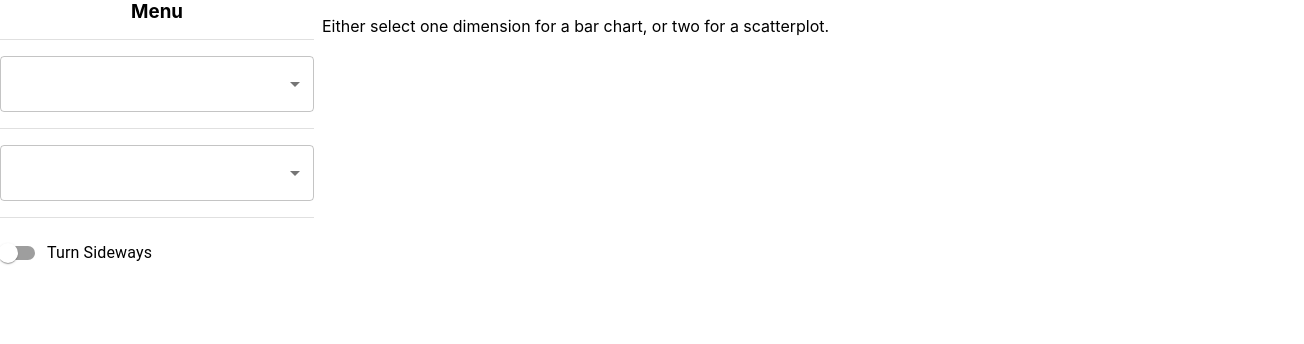
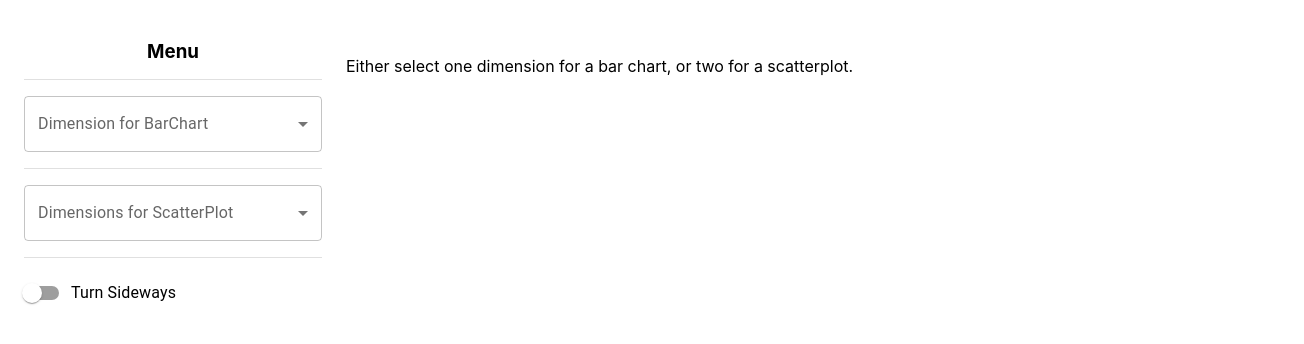
Before and after one commit to countnightlock/cse564-lab1, a React (Create React App) app: page / in a window 1280 px wide. Shown: the top 344 px of the page, 1304 px wide, since content can reach past the window. Built offline with nearby package versions, Linux system fonts and the light colour scheme.

Commit message:
Add padding to grid

```diff
--- a/src/App.js
+++ b/src/App.js
@@ -1,11 +1,19 @@
 // App.js
-import { Checkbox, Divider, FormControl, FormControlLabel, FormGroup, Grid, InputLabel, ListItemText, MenuItem, OutlinedInput, Select, Stack, Switch } from '@mui/material';
+import { Checkbox, Divider, FormControl, FormControlLabel, FormGroup, Grid, InputLabel, ListItemText, MenuItem, OutlinedInput, Select, Stack, Switch, TextField } from '@mui/material';
 import React, { Component } from 'react';
 import './App.css';
 import ChartContainer from './ui/ChartContainer';
 import { dimensionsConfig } from './utils/dimensions';
 
 import { fetchData } from './utils/file';
+
+const gridStyles = {
+    paddingBottom: 2,
+    paddingRight: 2,
+    marginTop: 2,
+    marginLeft: "auto",
+    marginRight: "auto",
+};
 
 class App extends Component {
     constructor(props) {
@@ -34,16 +42,18 @@ class App extends Component {
 
     render() {
         return (
-            <Grid container spacing={1}>
+            <Grid container spacing={3} justifyContent='space-around' sx={gridStyles}>
                 <Grid item xs={3}>
                     <Stack spacing={2} divider={<Divider orientation='horizontal' flexItem/>} >
                         <h3>Menu</h3>
-                        <FormControl fullWidth>
-                            <Select
-                                labelId="dimension-select-label"
-                                id="dimension-select"
-                                value={this.state.dimension}
-                                label="Dimension"
+                        <TextField
+                            labelId='dimension-select-label'
+                            id='dimension-select'
+                            select
+                            SelectProps={{
+                                value: this.state.dimension
+                            }}
+                            label="Dimension for BarChart"
                             onChange={this.handleDimensionSelect}
                         >
                             {
@@ -51,17 +61,17 @@ class App extends Component {
                                     return <MenuItem key={value.get('name')} value={value.get('name')}>{value.get('title')}</MenuItem>
                                 })
                             }
-                            </Select>
-                        </FormControl>
-                        <FormControl fullWidth>
-                            <Select
-                                labelId="dimension-multi-select-label"
-                                id="dimension-multi-select"
-                                multiple
-                                value={this.state.dimensions}
-                                renderValue={(selected) => selected.join(', ')}
-                                label="Dimensions"
-                                input={<OutlinedInput label="Name" />}
+                        </TextField>
+                        <TextField
+                            labelId='multi-select-label'
+                            id='dimension-multi-select'
+                            select
+                            SelectProps={{
+                                multiple: true,
+                                renderValue: (selected) => selected.join(', '),
+                                value: this.state.dimensions
+                            }}
+                            label='Dimensions for ScatterPlot'
                             onChange={this.handleMultiDimensionSelect}
                         >
                             {
@@ -72,8 +82,7 @@ class App extends Component {
                                     </MenuItem>
                                 })
                             }
-                            </Select>
-                        </FormControl>
+                        </TextField>
                         <FormGroup>
                             <FormControlLabel control={<Switch onChange={this.handleToggleSwitch} />} label="Turn Sideways" />
                         </FormGroup>
--- a/src/ui/ChartContainer.js
+++ b/src/ui/ChartContainer.js
@@ -34,9 +34,9 @@ class ChartContainer extends Component {
         } else {
             if (dimensionsConfig.get(this.props.dimension).get('type') === 'categorical') {
                 if (!this.props.sideways) {
+                    chart = <BarChart data={this.props.data} dimension={this.props.dimension} sortFunction={(d) => (+d[this.props.dimension])}/>;
+                } else {
                     chart = <SidewaysBarChart data={this.props.data} dimension={this.props.dimension} sortFunction={(d) => (+d[this.props.dimension])}/>;
-                } else {
-                    chart = <BarChart data={this.props.data} dimension={this.props.dimension} sortFunction={(d) => (+d[this.props.dimension])}/>;
                 }
             } else {
                 if (!this.props.sideways) {
```
Lines whose indentation alone changed are shown as unchanged.
